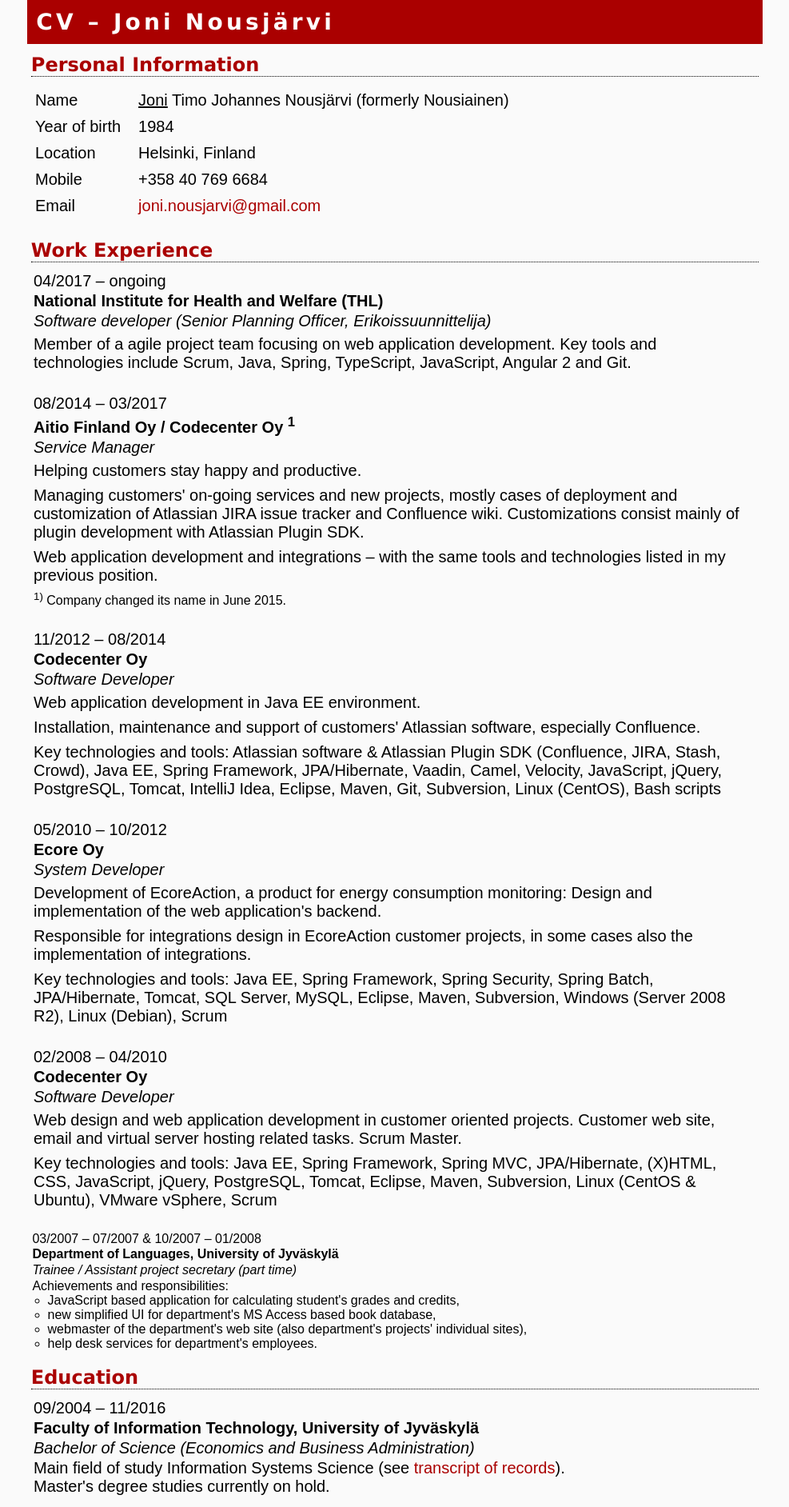
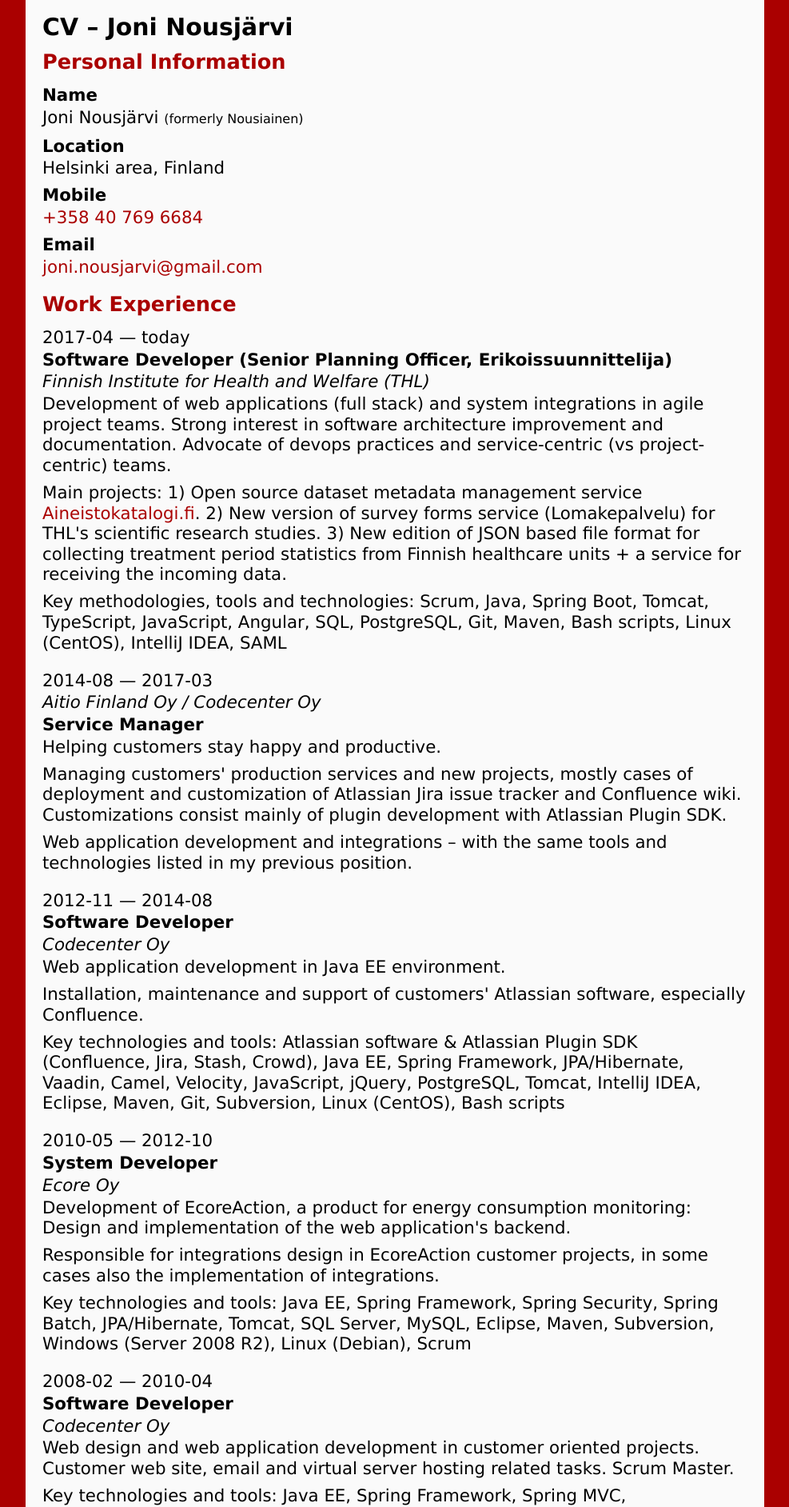
Before and after one commit to joninous/joninous.github.io, a Jekyll site: the page built from cv/index.html, in a window 1280 px wide. Shown: the top 1884 px of the page at 80% size, without its empty margins (146-1133 px from the left). Built offline with Jekyll 4.4.1, drawn with Linux system fonts in a browser that asks for light colours; some of the changed text lies outside the part shown.

Commit message:
Big revamp of CV content and style
- Add more details about current job.
- Remove second firt names, year of birth, positions of trust and details about traineeship at university.
- Highlight position over employer.
- Use ISO months to describe when employment started and ended.
- New design with more whitespace around text blocks and better mobile support.

```diff
--- a/css/cv/all.css
+++ b/css/cv/all.css
@@ -1,76 +1,43 @@
-/*
-	General stuff
-*/
-
 * {
 	margin:0;
 	padding:0;
 }
 
 body {
-	max-width: 920px;
+	padding-left:1em;
+	padding-right:1em;
+	background-color:#a00;
+	font-family:Verdana,Arial,sans-serif;
+	font-size:16pt;
+	line-height:1.2em;
+}
+
+main {
+	padding:1em;
+	background-color:#fafafa;
+	max-width:65ch;
 	margin-left:auto;
 	margin-right:auto;
-	background-color:#fafafa;
-	font-family:Arial,sans-serif;
-	font-size:15pt;
+}
+
+p {
+	margin-bottom:.4em;
 }
 
 div {
-	margin-bottom:1.2em;
-	padding:0 0.4em 0 0.2em;
-}
-
-p {
-	padding: 0.2em 0 0.2em 0;
-}
-
-/*
-	Headings
-*/
-
-h1, h2 {
-	font-family:Verdana,Arial;
+	margin-bottom:1em;
 }
 
 h1 {
-	padding:0.4em;
-	color:white;
-	background-color:#aa0000;
 	font-size:1.4em;
-	letter-spacing:0.15em;
 }
-
 h2 {
-	margin: 0.5em 0.2em 0.5em 0.2em;
-	color:#aa0000;
-	border-bottom:1px dotted black;
+	color:#a00;
 	font-size:1.2em;
 }
-
-/*
-	Tables
-*/
-
-table {
-	font-size:1em;
+h1, h2 {
+	margin-bottom:.6em;
 }
-
-th, td {
-	padding:0.2em;
-	vertical-align:top;
-	text-align:left;
-}
-
-th {
-	padding-left:0;
-	padding-right:0.8em;
-	font-weight:normal;
-}
-
-/*
-	Links
-*/
 
 a {
 	color:#aa0000;
@@ -78,46 +45,49 @@
 }
 
 a:hover {
-	color:#ff0000;
+	color:#f00;
 }
 
-/*
-	Lists
-*/
-
-li {
-	margin-left:1.2em;
-	list-style-type:circle;
+small {
+	font-size:12pt;
 }
 
-/*
-	Specific styles
-*/
+.personal-info > p:nth-child(odd) {
+	margin-bottom:.1em;
+	font-weight:bold;
+}
 
 div.organization {
-	font-weight:bolder;
+	font-style:italic;
 }
 div.position {
-	font-style:italic;
-}
-div.computerskill {
 	font-weight:bold;
-}
-div.computerskill li {
-	font-weight:normal;
 }
 div.language,
 div.link,
 div.other {
-	margin-bottom:0.2em;
+	margin-bottom:.2em;
 }
 div.time,
 div.organization,
 div.position,
 div.description
 {
-	margin-bottom:0.1em;
+	margin-bottom:.1em;
 }
 .oldish {
-	font-size: 0.8em;
+	font-size:.8em;
 }
+.no-break {
+	white-space:nowrap;
+}
+
+@media screen and (max-width: 400px) {
+
+	body {
+		font-size:14pt;
+		padding-left:0;
+		padding-right:0;
+	}
+
+}
--- a/cv/index.html
+++ b/cv/index.html
@@ -8,77 +8,66 @@
 <head>
  <meta charset="utf-8" />
  <meta name="viewport" content="width=device-width, initial-scale=1">
- <meta name="keywords" content="joni, timo, johannes, nousjärvi, nousiainen, jotijono, cv, jouni, jani, ansioluettelo, resume, java, javascript, spring, angular, hibernate, sql, maven, tomcat" />
+ <meta name="keywords" content="joni, nousjärvi, nousiainen, cv, jouni, jani, ansioluettelo, resume, java, javascript, typescript, spring, angular, sql, maven, tomcat, postgresql, thl" />
  <link rel="shortcut icon" href="/favicon.ico" type="image/x-icon" />
  <link rel="icon" href="/favicon.ico" type="image/x-icon" />
  <link rel="stylesheet" href="/css/cv/all.css" />
  <link rel="stylesheet" href="/css/cv/print.css" media="print" />
- <title>CV &ndash; Joni Nousjärvi</title>
+ <title>CV &mdash; Joni Nousjärvi</title>
 </head>
 
 <body>
-
+<main>
 <h1>CV &ndash; Joni Nousjärvi</h1>
 
 <h2>Personal Information</h2>
 
-<div><div>
-<table>
-<tr>
-<th>Name</th>
-<td><span style="text-decoration:underline;">Joni</span> Timo Johannes Nousjärvi (formerly Nousiainen)</td>
-</tr>
-<tr>
-<th>Year of birth</th>
-<td>1984</td>
-</tr>
-<tr>
-<th>Location</th>
-<td>Helsinki, Finland</td>
-</tr>
-<tr>
-<th>Mobile</th>
-<td>+358 40 769 6684</td>
-</tr>
-<tr>
-<th>Email</th>
-<td><a href="mailto:joni.nousjarvi@gmail.com">joni.nousjarvi@gmail.com</a></td>
-</tr>
-</table>
-</div></div>
+<div class="personal-info">
+ <p>Name</p>
+ <p>Joni Nousjärvi <small class="no-break">(formerly Nousiainen)</small></p>
+ <p>Location</p>
+ <p>Helsinki area, Finland</p>
+ <p>Mobile</p>
+ <p><a href="tel:+358407696684">+358 40 769 6684</a></p>
+ <p>Email</p>
+ <p><a href="mailto:joni.nousjarvi@gmail.com">joni.nousjarvi@gmail.com</a></p>
+</div>
 
 <h2>Work Experience</h2>
 
 <div class="work">
-<div class="time">04/2017 &ndash; ongoing</div>
-<div class="organization">National Institute for Health and Welfare (THL)</div>
-<div class="position">Software developer (Senior Planning Officer, Erikoissuunnittelija)</div>
-<div class="description"><p>Member of a agile project team focusing on web application development. Key tools and technologies include Scrum, Java, Spring, TypeScript, JavaScript, Angular 2 and Git.</p></div>
+<div class="time">2017-04 &mdash; today</div>
+<div class="position">Software Developer (Senior Planning Officer, Erikoissuunnittelija)</div>
+ <div class="organization">Finnish Institute for Health and Welfare (THL)</div>
+<div class="description"><p>Development of web applications (full stack) and system integrations in agile project teams. Strong interest in software architecture improvement and documentation. Advocate of devops practices and service-centric (vs project-centric) teams.</p>
+ <p>Main projects: 1) Open source dataset metadata management service <a href="https://aineistokatalogi.fi/" target="_blank">Aineistokatalogi.fi</a>. 2) New version of survey forms service (Lomakepalvelu) for THL's scientific research studies. 3) New edition of JSON based file format for collecting treatment period statistics from Finnish healthcare units + a service for receiving the incoming data.</p>
+<p>Key methodologies, tools and technologies: Scrum, Java, Spring Boot, Tomcat, TypeScript, JavaScript, Angular, SQL, PostgreSQL, Git, Maven, Bash scripts, Linux (CentOS), IntelliJ IDEA, SAML</p>
+</div>
 </div>
 
 <div class="work">
-<div class="time">08/2014 &ndash; 03/2017</div>
-<div class="organization">Aitio Finland Oy / Codecenter Oy <sup>1</sup></div>
+<div class="time">2014-08 &mdash; 2017-03</div>
+<div class="organization">Aitio Finland Oy / Codecenter Oy</div>
 <div class="position">Service Manager</div>
 <div class="description"><p>Helping customers stay happy and productive.</p>
-<p>Managing customers' on-going services and new projects, mostly cases of deployment and customization of Atlassian JIRA issue tracker and Confluence wiki. Customizations consist mainly of plugin development with Atlassian Plugin SDK.</p>
-<p>Web application development and integrations – with the same tools and technologies listed in my previous position.</p>
-<p class="oldish"><sup>1)</sup> Company changed its name in June 2015.</p></div>
+<p>Managing customers' production services and new projects, mostly cases of deployment and customization of Atlassian Jira issue tracker and Confluence wiki. Customizations consist mainly of plugin development with Atlassian Plugin SDK.</p>
+<p>Web application development and integrations &ndash; with the same tools and technologies listed in my previous position.</p>
+</div>
 </div>
 
 <div class="work">
-<div class="time">11/2012 &ndash; 08/2014</div>
-<div class="organization">Codecenter Oy</div>
-<div class="position">Software Developer</div>
+<div class="time">2012-11 &mdash; 2014-08</div>
+ <div class="position">Software Developer</div>
+ <div class="organization">Codecenter Oy</div>
 <div class="description"><p>Web application development in Java EE environment.</p>
 <p>Installation, maintenance and support of customers' Atlassian software, especially Confluence.</p>
-<p>Key technologies and tools: Atlassian software &amp; Atlassian Plugin SDK (Confluence, JIRA, Stash, Crowd), Java EE, Spring Framework, JPA/Hibernate, Vaadin, Camel, Velocity, JavaScript, jQuery, PostgreSQL, Tomcat, IntelliJ Idea, Eclipse, Maven, Git, Subversion, Linux (CentOS), Bash scripts</p></div>
+<p>Key technologies and tools: Atlassian software &amp; Atlassian Plugin SDK (Confluence, Jira, Stash, Crowd), Java EE, Spring Framework, JPA/Hibernate, Vaadin, Camel, Velocity, JavaScript, jQuery, PostgreSQL, Tomcat, IntelliJ IDEA, Eclipse, Maven, Git, Subversion, Linux (CentOS), Bash scripts</p></div>
 </div>
 
 <div class="work">
-<div class="time">05/2010 &ndash; 10/2012</div>
-<div class="organization">Ecore Oy</div>
-<div class="position">System Developer</div>
+<div class="time">2010-05 &mdash; 2012-10</div>
+ <div class="position">System Developer</div>
+ <div class="organization">Ecore Oy</div>
 <div class="description">
 <p>Development of EcoreAction, a product for energy consumption monitoring: Design and implementation of the web application's backend.</p>
 <p>Responsible for integrations design in EcoreAction customer projects, in some cases also the implementation of integrations.</p>
@@ -86,30 +75,23 @@
 </div>
 
 <div class="work">
-<div class="time">02/2008 &ndash; 04/2010</div>
-<div class="organization">Codecenter Oy</div>
-<div class="position">Software Developer</div>
+<div class="time">2008-02 &mdash; 2010-04</div>
+ <div class="position">Software Developer</div>
+ <div class="organization">Codecenter Oy</div>
 <div class="description"><p>Web design and web application development in customer oriented projects. Customer web site, email and virtual server hosting related tasks. Scrum Master.</p>
 <p>Key technologies and tools: Java EE, Spring Framework, Spring MVC, JPA/Hibernate, (X)HTML, CSS, JavaScript, jQuery, PostgreSQL, Tomcat, Eclipse, Maven, Subversion, Linux (CentOS &amp; Ubuntu), VMware vSphere, Scrum</p></div>
 </div>
 
 <div class="work oldish">
-<div class="time">03/2007 &ndash; 07/2007 &amp; 10/2007 &ndash; 01/2008</div>
+<div class="time">2007-03 &mdash; 2007-07 &amp; 2007-10 &mdash; 2008-01</div>
+<div class="position">Trainee / Assistant project secretary (part time)</div>
 <div class="organization">Department of Languages, University of Jyväskylä</div>
-<div class="position">Trainee / Assistant project secretary (part time)</div>
-<div class="description">Achievements and responsibilities:<ul>
-<li>JavaScript based application for calculating student's grades and credits,</li>
-<li>new simplified UI for department's MS Access based book database,</li>
-<li>webmaster of the department's web site (also department's projects' individual sites),</li>
-<li>help desk services for department's employees.</li>
-</ul>
-</div>
 </div>
 
 <h2>Education</h2>
 
 <div class="education">
-<div class="time">09/2004 &ndash; 11/2016</div>
+<div class="time">2004 &mdash; 2016</div>
 <div class="organization">Faculty of Information Technology, University of Jyväskylä</div>
 <div class="position">Bachelor of Science (Economics and Business Administration)</div>
 <div class="description">Main field of study Information Systems Science (see <a href="transcript_of_records.html">transcript of records</a>).<br>Master's degree studies currently on hold.</div>
@@ -120,59 +102,16 @@
 <div>
 <div class="language">Finnish &ndash; native</div>
 <div class="language">English &ndash; fluent</div>
-<div class="language oldish">Swedish &ndash; basic</div>
-<div class="language oldish">German &ndash; basic</div>
-</div>
-
-<h2>Positions of Trust</h2>
-
-<div class="positionoftrust oldish">
-<div class="time">10/2007 &ndash; 05/2009</div>
-<div class="organization">AIESEC Jyväskylä ry</div>
-<div class="position">Information management / Webmaster</div>
-<div class="description">My responsibilities included<ul>
-<li>information systems training,</li>
-<li>re-designing the organizations web site, and</li>
-<li>purchasing new hardware.</li></ul></div>
-</div>
-
-<div class="positionoftrust oldish">
-<div class="time">10/2006 &ndash; 01/2007</div>
-<div class="organization">National Conference 2007</div>
-<div class="position">Reception team leader</div>
-<div class="description">Leading the team responsible for the seminar site's practical matters.</div>
-</div>
-
-<div class="positionoftrust oldish">
-<div class="time">05/2005 &ndash; 04/2006</div>
-<div class="organization">AIESEC Jyväskylä ry</div>
-<div class="position">Executive board member</div>
-<div class="description">Responsibilities:<ul>
-<li>raising traineeship positions in companies in Jyväskylä area and finding suitable foreign trainees to fill those positions,</li>
-<li>recruiting new members, and</li>
-<li>organizing events.</li></ul></div>
-</div>
-
-<div class="positionoftrust oldish">
-<div class="time">10/2006 &ndash; 02/2011</div>
-<div class="organization">KOAS Humppa</div>
-<div class="position">Network administrator</div>
-<div class="description">Responsibilities: adding new residents to university's network and helping them in network related issues.</div>
-</div>
-
-<div class="positionoftrust oldish">
-<div class="time">01/2005 &ndash; 05/2006</div>
-<div class="organization">KOAS Myllyjärvi</div>
-<div class="position">Tenant counsil member</div>
-<div class="description">Responsible for organizing events and designing, implementing and updating the counsil's website.</div>
+<div class="language"><small>Swedish &amp; German &ndash; basic</small></div>
 </div>
 
 <h2>Links</h2>
 
-<div class="link"><p>GitHub: <a href="https://github.com/joninous" target="blank">https://github.com/joninous</a></p></div>
-<div class="link"><p>LinkedIn: <a href="https://fi.linkedin.com/in/joninousjarvi" target="blank">https://fi.linkedin.com/in/joninousjarvi</a></p></div>
-<div class="link"><p>Twitter: <a href="https://twitter.com/JoniNous" target="blank">https://twitter.com/JoniNous</a></p></div>
+<div class="link"><p><a href="https://github.com/joninous" target="blank">GitHub</a></p></div>
+<div class="link"><p><a href="https://fi.linkedin.com/in/joninousjarvi" target="blank">LinkedIn</a></p></div>
+<div class="link"><p><a href="https://twitter.com/JoniNous" target="blank">Twitter</a></p></div>
 
+</main>
 </body>
 
 </html>
```
